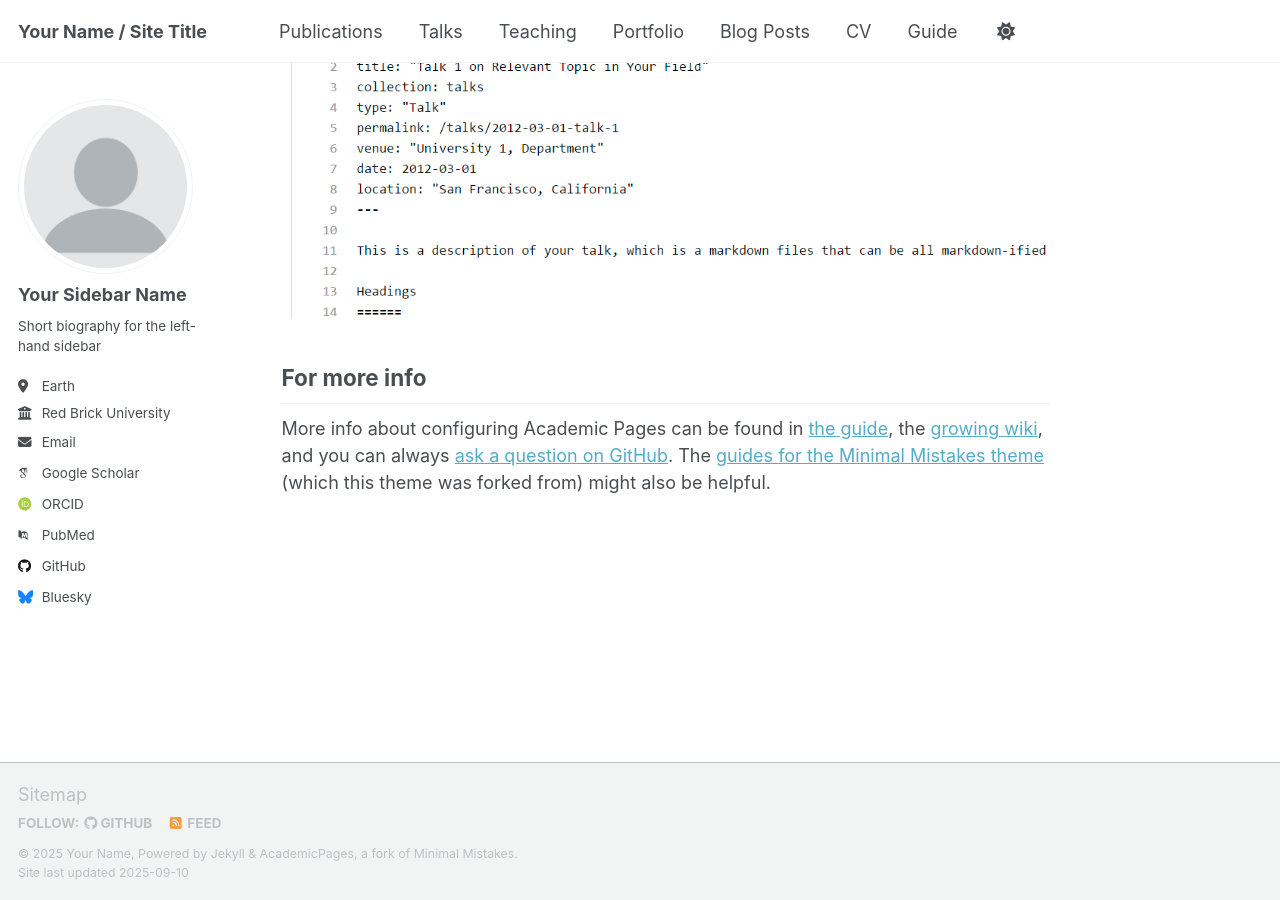
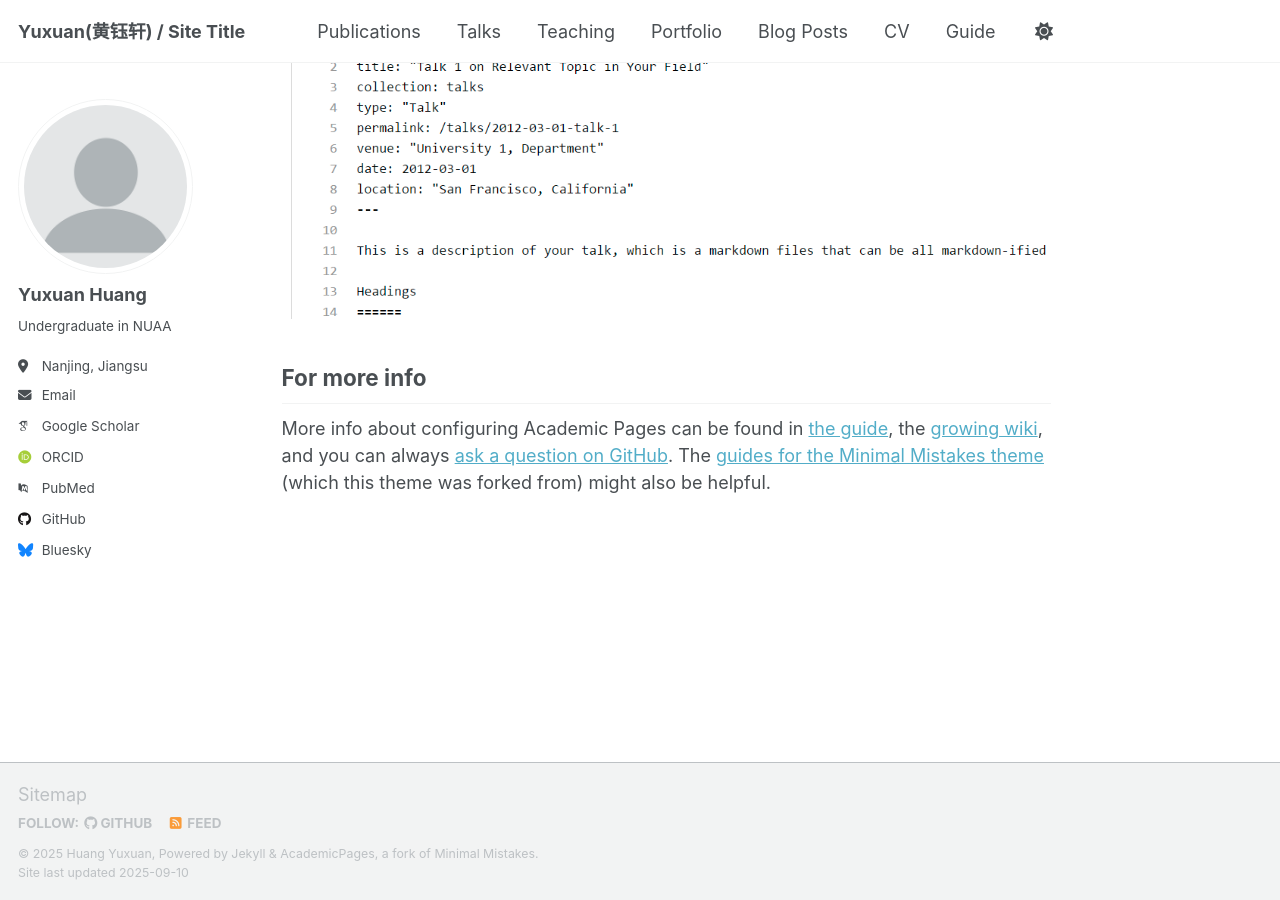
Before and after one commit to Cresc3nt/Cresc3nt.github.io, a Jekyll site: the page built from _pages/about.md, in a window 1280 px wide and 900 px high, scrolled down 2880 px. Built offline with Jekyll 4.4.1, drawn with Linux system fonts in a browser that asks for light colours; some web fonts are replaced; a script that is not in the unit is left out.

Commit message:
Update _config.yml

```diff
--- a/_config.yml
+++ b/_config.yml
@@ -8,15 +8,15 @@
 
 # Basic Site Settings
 locale                   : "en-US"
-site_theme               : "default" # Currently available options are "default", "air"
-title                    : "Your Name / Site Title"
+# site_theme               : "default" # Currently available options are "default", "air"
+title                    : "Yuxuan(黄钰轩) / Site Title"
 title_separator          : "-"
-name                     : &name "Your Name"
-description              : &description "Your Name's academic portfolio"   # Update this with a general description of your site, this is the default if not overridden by a page
+name                     : &name "Huang Yuxuan"
+description              : &description "Yuxuan Huang's academic portfolio"   # Update this with a general description of your site, this is the default if not overridden by a page
 url                      : https://academicpages.github.io # The base hostname & protocol for your site e.g. "https://[your GitHub username].github.io",
                                                            # or if you already have some other page hosted on Github then use "https://[your GitHub username].github.io/[Your Repo Name]"
 baseurl                  : "" # the subpath of your site, e.g. "/blog"
-repository               : "academicpages/academicpages.github.io"
+repository               : "Cresc3nt/Cresc3nt.github.io"
 
 # Site Author - The following control what appear as part of the author content on the side bar.
 #               If a field is blank the icon and link will not appear, otherwise it will be shown.
@@ -24,13 +24,13 @@ repository               : "academicpages/academicpages.github.io"
 author:
   # Biographic information
   avatar           : "profile.png"
-  name             : "Your Sidebar Name"
+  name             : "Yuxuan Huang"
   pronouns         : # example: "she/her"
-  bio              : "Short biography for the left-hand sidebar"
-  location         : "Earth"
-  employer         : "Red Brick University"
+  bio              : "Undergraduate in NUAA"
+  location         : "Nanjing, Jiangsu"
+  employer         : # "Red Brick University"
   uri              : # URL
-  email            : "none@example.org"
+  email            : "crescentrose@nuaa.edu.cn"
 
   # Academic websites
   academia         : # URL
```
